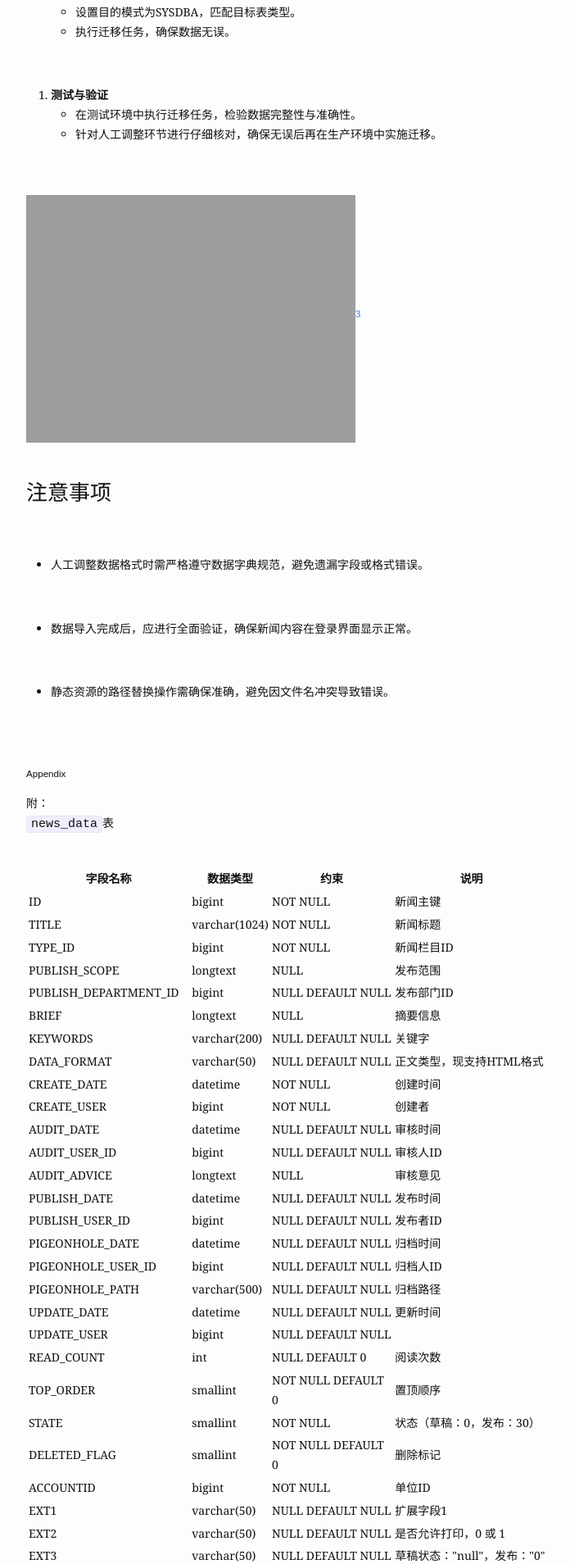
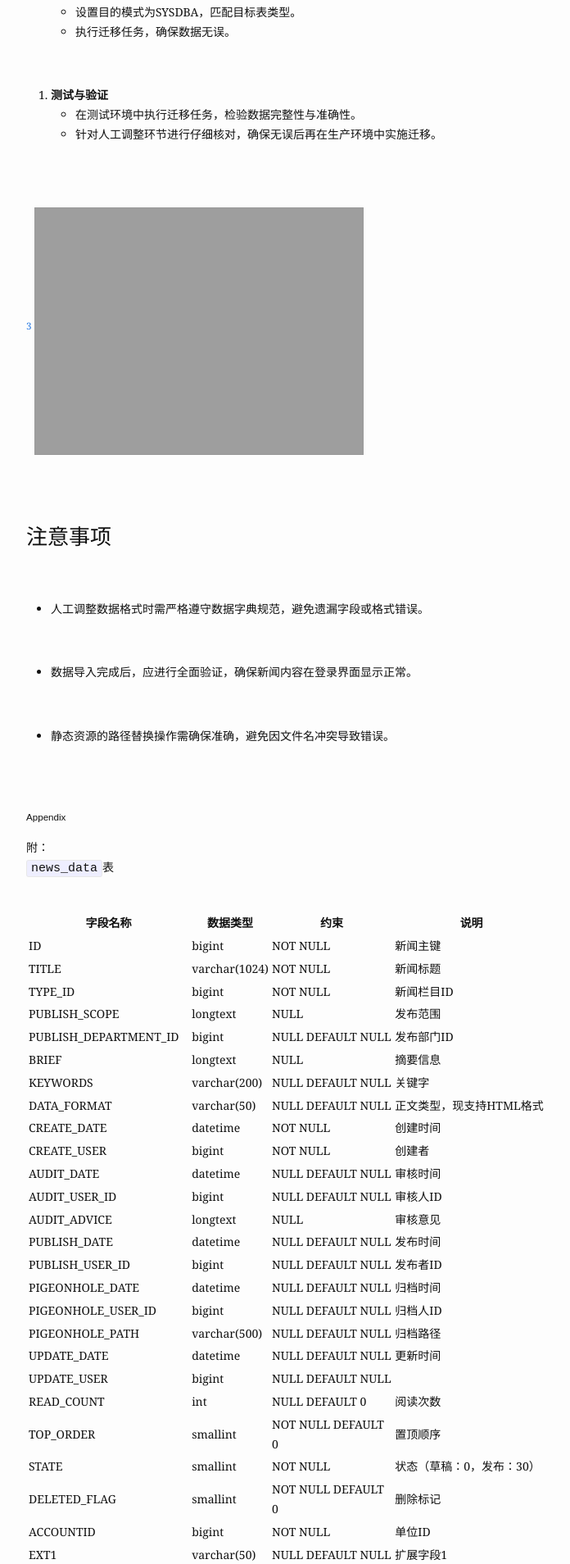
Before and after one commit to polarcue/bay, a Jekyll site: the page built from _posts/2025-3-30-工作记录.md, in a window 1280 px wide. Shown: the part 3071-4979 px from the top of the page at 82% size, without its empty margins (288-984 px from the left). Built offline with Jekyll 4.4.1, drawn with Linux system fonts in a browser that asks for light colours.

Commit message:
Update 2025-3-30-工作记录.md

```diff
--- a/_posts/2025-3-30-工作记录.md
+++ b/_posts/2025-3-30-工作记录.md
@@ -162,7 +162,13 @@ og_image: /assets/img/content/新闻公告迁移/image1.jpg
 
 <br />
 <br />
-<img src="{{ "/assets/img/content/新闻公告迁移/image2.jpg" | absolute_url }}" alt="image2" class="post-pic"/>[^3]
+
+
+[^3]
+<img src="{{ "/assets/img/content/新闻公告迁移/image2.jpg" | absolute_url }}" alt="image2" class="post-pic"/>
+
+
+
 <br />
 <br />
 
```
